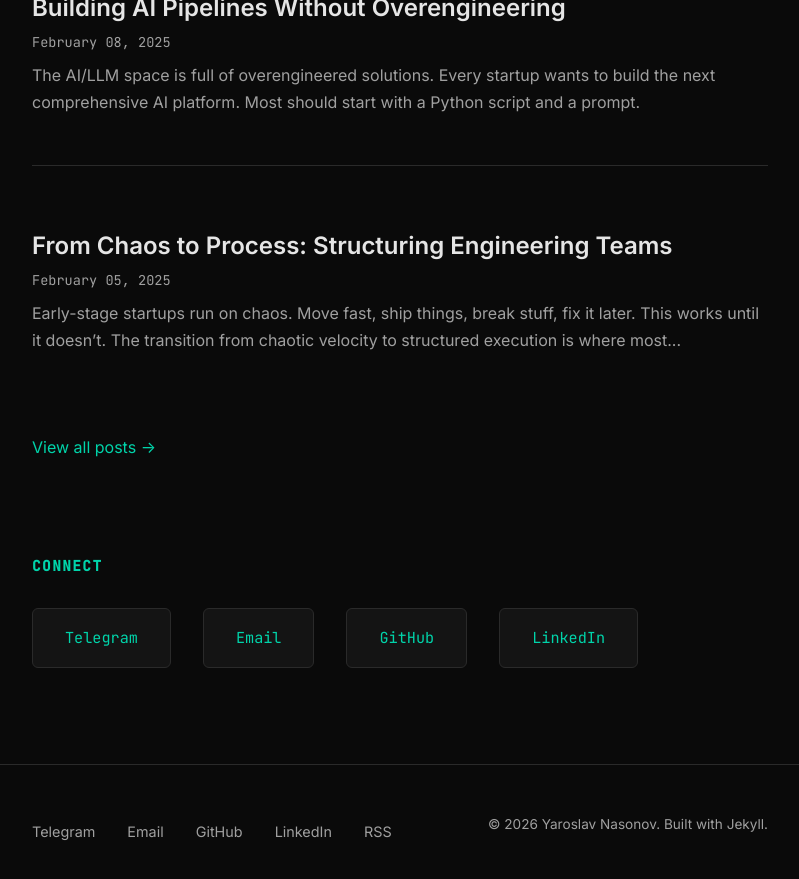
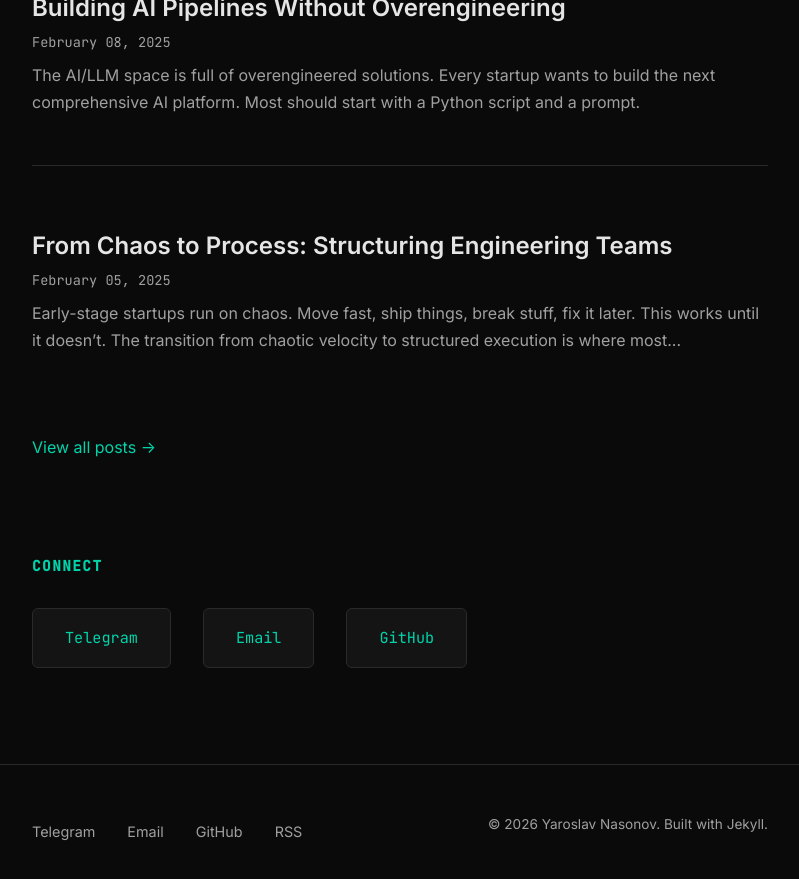
Before and after one commit to YarikineZ/yarikinez.github.io, a Jekyll site: the page built from index.md, in a window 1280 px wide and 900 px high, scrolled down 2096 px. Shown: the top 879 px of the window, without its empty margins (240-1039 px from the left). Built offline with Jekyll 4.4.1, drawn with Linux system fonts in a browser that asks for light colours; our own code applies the rules of GitHub Pages for plain Markdown files.

Commit message:
rm linkedin

```diff
--- a/_config.yml
+++ b/_config.yml
@@ -12,9 +12,8 @@ author:
   name: Yaroslav Nasonov
   role: CTO · Mobile · AI
   email: yaroslav.nasonov@gmail.com
-  telegram: "@yaroslav_nasonov"
+  telegram: "yaroslav_nasonov"
   github: YarikineZ
-  linkedin: your-linkedin
 
 # Build settings
 markdown: kramdown
--- a/_includes/footer.html
+++ b/_includes/footer.html
@@ -11,9 +11,6 @@
         {% if site.author.github %}
           <a href="https://github.com/{{ site.author.github }}" target="_blank" rel="noopener">GitHub</a>
         {% endif %}
-        {% if site.author.linkedin %}
-          <a href="https://linkedin.com/in/{{ site.author.linkedin }}" target="_blank" rel="noopener">LinkedIn</a>
-        {% endif %}
         <a href="{{ '/feed.xml' | relative_url }}">RSS</a>
       </div>
       <div class="footer-copyright">
--- a/index.md
+++ b/index.md
@@ -89,8 +89,5 @@ layout: default
     {% if site.author.github %}
       <a href="https://github.com/{{ site.author.github }}" class="contact-link" target="_blank" rel="noopener">GitHub</a>
     {% endif %}
-    {% if site.author.linkedin %}
-      <a href="https://linkedin.com/in/{{ site.author.linkedin }}" class="contact-link" target="_blank" rel="noopener">LinkedIn</a>
-    {% endif %}
   </div>
 </section>
```
Also changed, not shown: README.md.
